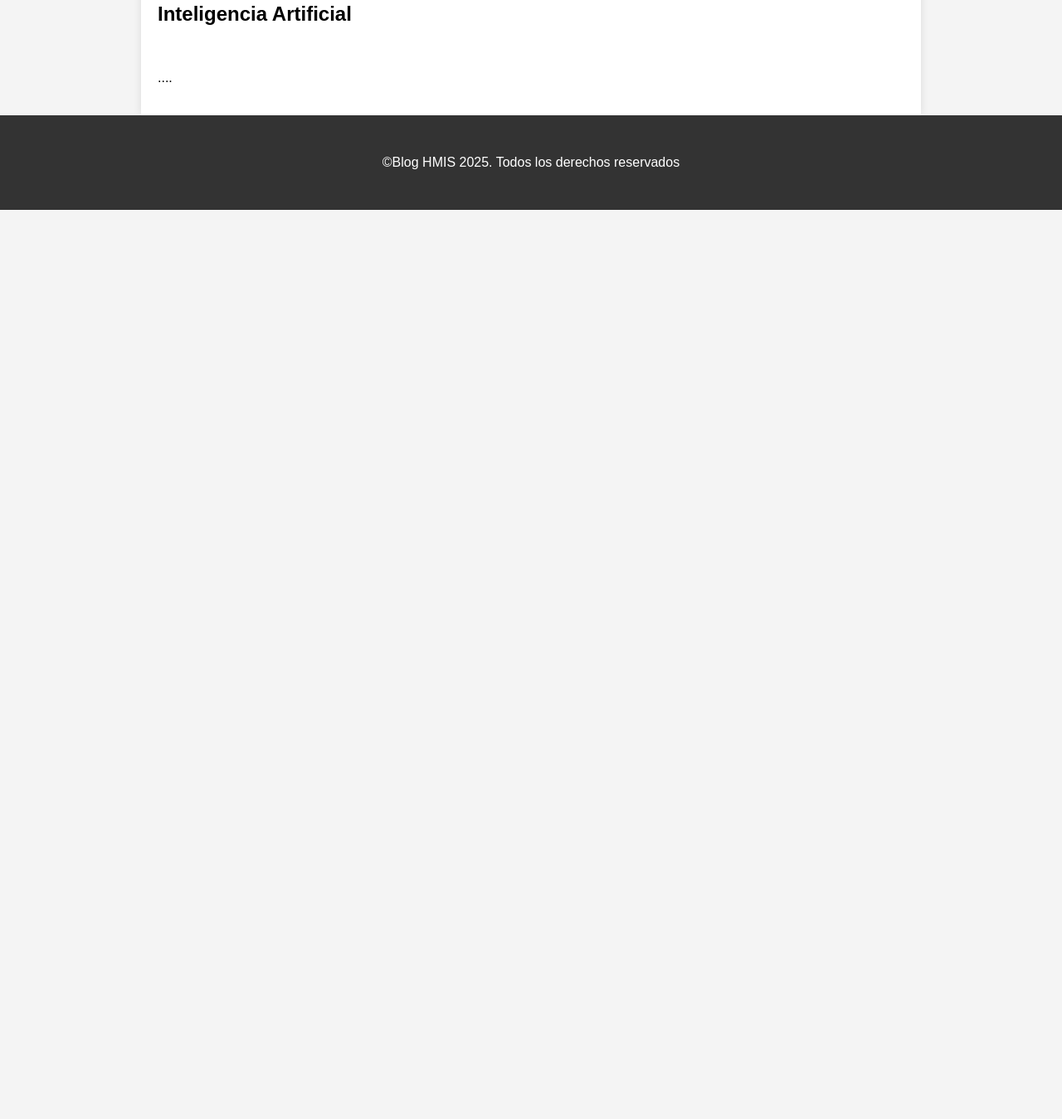
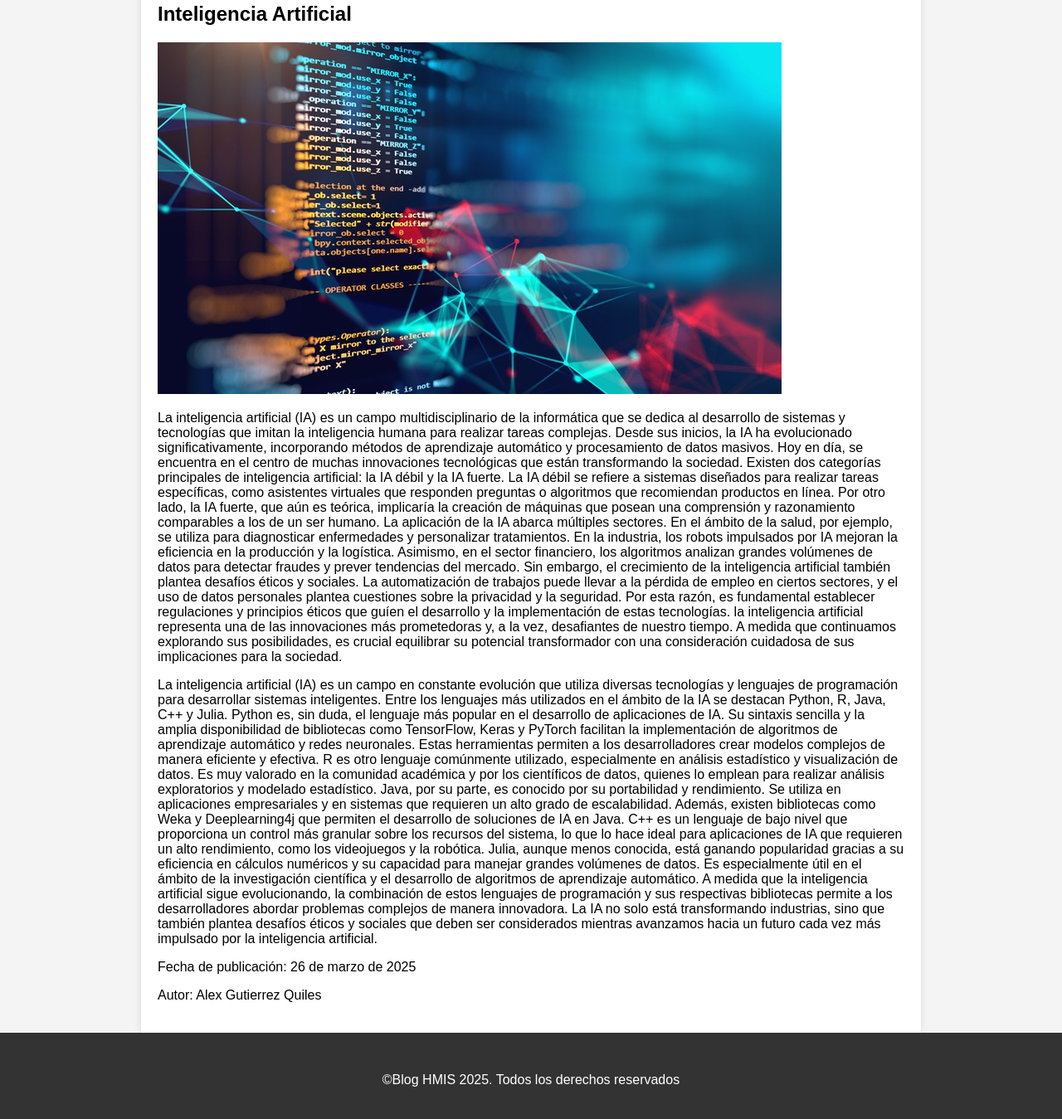
Before and after one commit to ualhmis2025-equipo14/Blog, a plain HTML site: page pages/articulos.html in a window 1280 px wide. Shown: the part 433-1782 px from the top of the page at 83% size. Before the commit the page ends 800 px from the top, so only its background shows below. Drawn offline with Linux system fonts and the light colour scheme.

Commit message:
agregado articulo

```diff
--- a/pages/articulos.html
+++ b/pages/articulos.html
@@ -42,8 +42,36 @@
           </section>
           <section class="articulo">
             <h1>Inteligencia Artificial</h1>
-            <img>
-            <p>....</p>
+            <img src="../assets/devs.jpg">
+            <p>
+              La inteligencia artificial (IA) es un campo multidisciplinario de la informática que se dedica al desarrollo de sistemas y tecnologías que imitan la inteligencia humana para realizar tareas complejas. Desde sus inicios, la IA ha evolucionado significativamente, incorporando métodos de aprendizaje automático y procesamiento de datos masivos. Hoy en día, se encuentra en el centro de muchas innovaciones tecnológicas que están transformando la sociedad.
+
+              Existen dos categorías principales de inteligencia artificial: la IA débil y la IA fuerte. La IA débil se refiere a sistemas diseñados para realizar tareas específicas, como asistentes virtuales que responden preguntas o algoritmos que recomiendan productos en línea. Por otro lado, la IA fuerte, que aún es teórica, implicaría la creación de máquinas que posean una comprensión y razonamiento comparables a los de un ser humano.
+
+              La aplicación de la IA abarca múltiples sectores. En el ámbito de la salud, por ejemplo, se utiliza para diagnosticar enfermedades y personalizar tratamientos. En la industria, los robots impulsados por IA mejoran la eficiencia en la producción y la logística. Asimismo, en el sector financiero, los algoritmos analizan grandes volúmenes de datos para detectar fraudes y prever tendencias del mercado.
+
+              Sin embargo, el crecimiento de la inteligencia artificial también plantea desafíos éticos y sociales. La automatización de trabajos puede llevar a la pérdida de empleo en ciertos sectores, y el uso de datos personales plantea cuestiones sobre la privacidad y la seguridad. Por esta razón, es fundamental establecer regulaciones y principios éticos que guíen el desarrollo y la implementación de estas tecnologías.
+
+              la inteligencia artificial representa una de las innovaciones más prometedoras y, a la vez, desafiantes de nuestro tiempo. A medida que continuamos explorando sus posibilidades, es crucial equilibrar su potencial transformador con una consideración cuidadosa de sus implicaciones para la sociedad.
+            </p>
+            <p>
+              La inteligencia artificial (IA) es un campo en constante evolución que utiliza diversas tecnologías y lenguajes de programación para desarrollar sistemas inteligentes. Entre los lenguajes más utilizados en el ámbito de la IA se destacan Python, R, Java, C++ y Julia.
+
+              Python es, sin duda, el lenguaje más popular en el desarrollo de aplicaciones de IA. Su sintaxis sencilla y la amplia disponibilidad de bibliotecas como TensorFlow, Keras y PyTorch facilitan la implementación de algoritmos de aprendizaje automático y redes neuronales. Estas herramientas permiten a los desarrolladores crear modelos complejos de manera eficiente y efectiva.
+
+              R es otro lenguaje comúnmente utilizado, especialmente en análisis estadístico y visualización de datos. Es muy valorado en la comunidad académica y por los científicos de datos, quienes lo emplean para realizar análisis exploratorios y modelado estadístico.
+
+              Java, por su parte, es conocido por su portabilidad y rendimiento. Se utiliza en aplicaciones empresariales y en sistemas que requieren un alto grado de escalabilidad. Además, existen bibliotecas como Weka y Deeplearning4j que permiten el desarrollo de soluciones de IA en Java.
+
+              C++ es un lenguaje de bajo nivel que proporciona un control más granular sobre los recursos del sistema, lo que lo hace ideal para aplicaciones de IA que requieren un alto rendimiento, como los videojuegos y la robótica.
+
+              Julia, aunque menos conocida, está ganando popularidad gracias a su eficiencia en cálculos numéricos y su capacidad para manejar grandes volúmenes de datos. Es especialmente útil en el ámbito de la investigación científica y el desarrollo de algoritmos de aprendizaje automático.
+
+              A medida que la inteligencia artificial sigue evolucionando, la combinación de estos lenguajes de programación y sus respectivas bibliotecas permite a los desarrolladores abordar problemas complejos de manera innovadora. La IA no solo está transformando industrias, sino que también plantea desafíos éticos y sociales que deben ser considerados mientras avanzamos hacia un futuro cada vez más impulsado por la inteligencia artificial.
+            </p>
+            <p>Fecha de publicación: 26 de marzo de 2025</p>
+            <p>Autor: Alex Gutierrez Quiles</p>
+
           </section>
     </main>
 </body>
```
Also changed, not shown: assets/devs.jpg (added).
